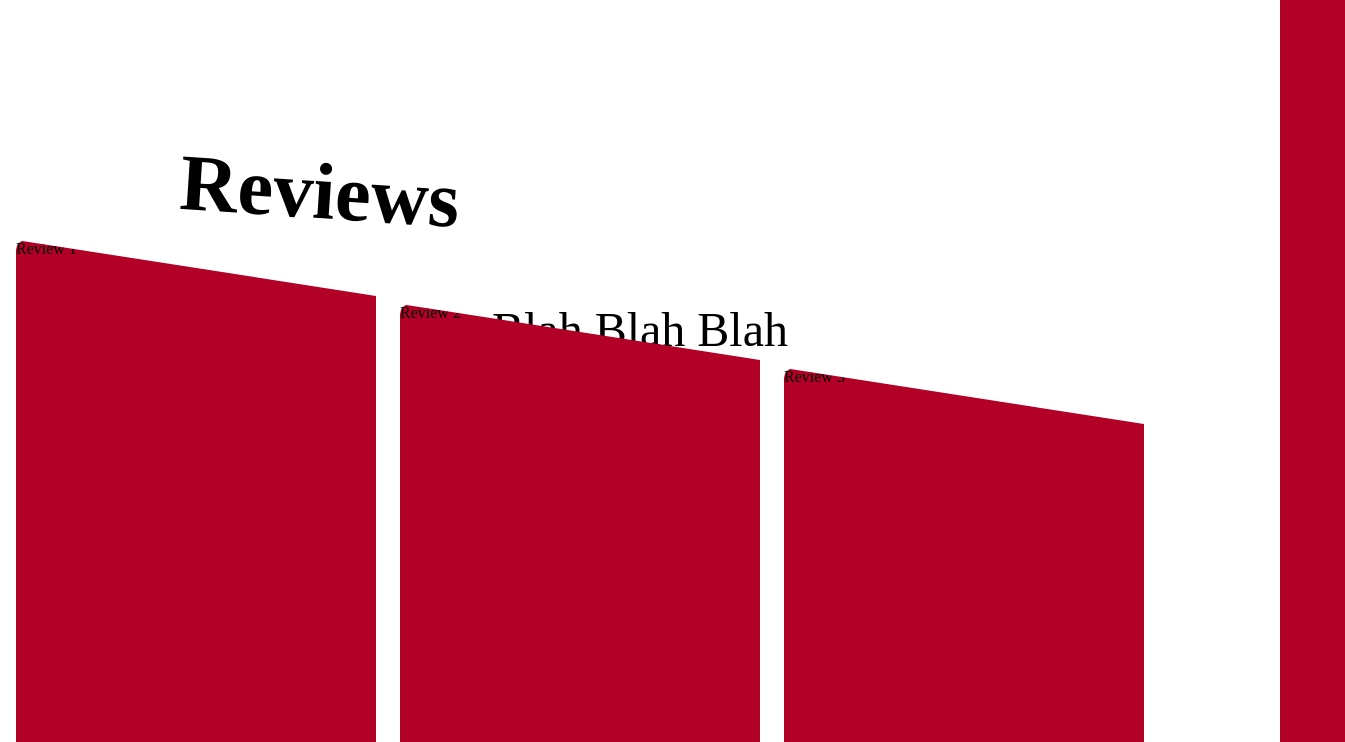
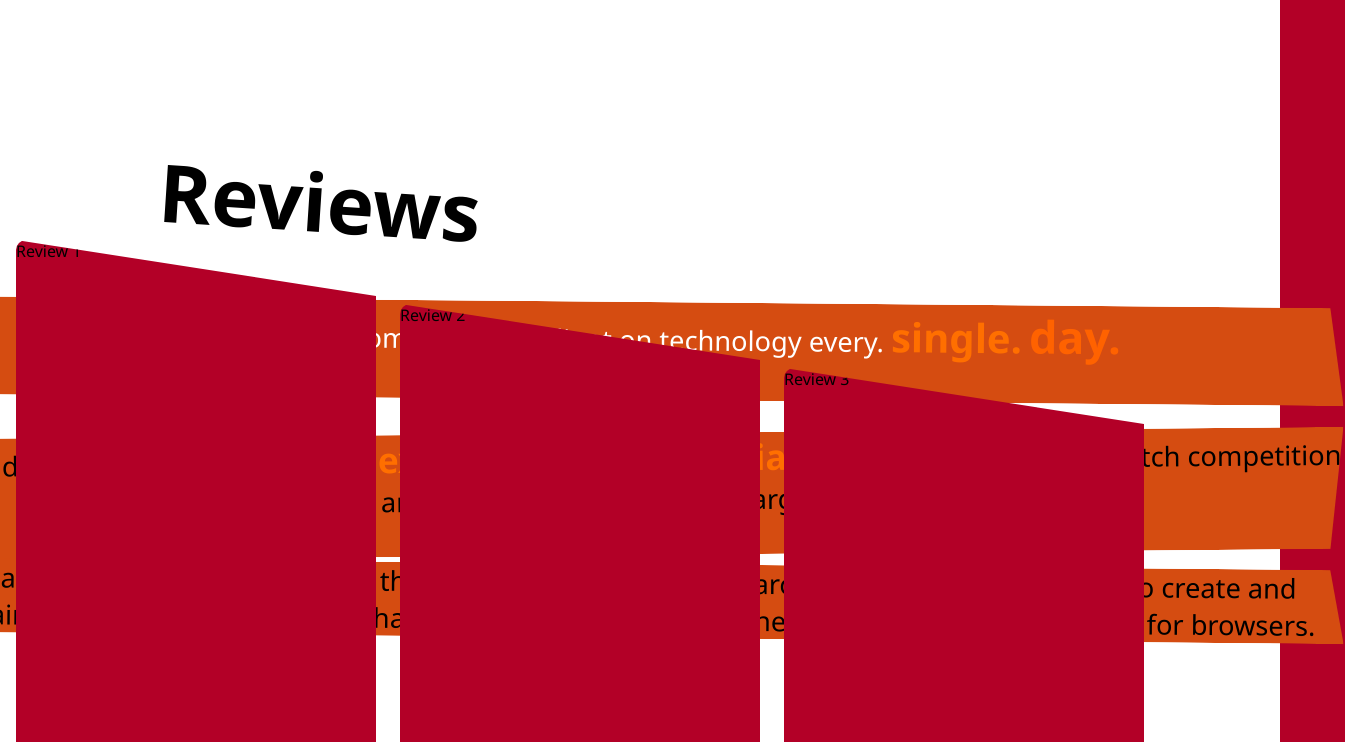
Before and after one commit to RareDestroyer8/Rare-Studio, a plain HTML site: page index.html in a window 1280 px wide. Shown: the part 2000-2742 px from the top of the page, 1345 px wide, since content can reach past the window. Drawn offline with Linux system fonts and the light colour scheme.

Commit message:
big change

```diff
--- a/About/about.css
+++ b/About/about.css
@@ -48,6 +48,40 @@
   }
 
   #servicesText {
+    position: absolute;
+    color: rgb(0, 0, 0);
+    top: 200%;
+    left: 50%;
+    transform: translate(-50%);
+    font-size: 3rem;
+    text-align: center;
+    margin-top: 100px;
+    width: 80%;
+  }
+
+    #servicesTextOne {
+    position: absolute;
+    color: rgb(0, 0, 0);
+    top: 200%;
+    left: 50%;
+    transform: translate(-50%);
+    font-size: 3rem;
+    text-align: center;
+    margin-top: 100px;
+    width: 80%;
+  }
+      #servicesTextTwo {
+    position: absolute;
+    color: rgb(0, 0, 0);
+    top: 200%;
+    left: 50%;
+    transform: translate(-50%);
+    font-size: 3rem;
+    text-align: center;
+    margin-top: 100px;
+    width: 80%;
+  }
+      #servicesTextThree {
     position: absolute;
     color: rgb(0, 0, 0);
     top: 200%;
@@ -113,7 +147,7 @@
     top: 30%;
     left: 50%;
     transform: translate(-50%);
-    font-size: 6rem;
+    font-size: 5rem;
     text-align: center;
     margin: 0;
   }
@@ -124,10 +158,53 @@
     top: 200%;
     left: 50%;
     transform: translate(-50%);
-    font-size: 3rem;
+    font-size: 1.7rem;
     text-align: center;
     margin: 0;
     width: 80%;
+  }
+
+  #servicesTextOne {
+    position: absolute;
+    color: rgb(255, 255, 255);
+    top: 200%;
+    left: 50%;
+    transform: translate(-50%) rotateZ(0.5deg);
+    font-size: 1.7rem;
+    text-align: center;
+    margin: 0;
+    width: 110%;
+    background-color: #d54c11;
+clip-path: polygon(0 0, 99% 0, 100% 100%, 1% 100%);
+
+  }
+    #servicesTextTwo {
+    position: absolute;
+    color: rgb(0, 0, 0);
+    top: 220%;
+    left: 50%;
+    transform: translate(-50%) rotateZ(-0.5deg);
+    font-size: 1.7rem;
+    text-align: center;
+    margin: 0;
+    width: 110%;
+    background-color: #d54c11;
+clip-path: polygon(1% 0, 100% 0, 99% 100%, 0 100%);
+
+  }
+    #servicesTextThree {
+    position: absolute;
+    color: rgb(0, 0, 0);
+    top: 240%;
+    left: 50%;
+    transform: translate(-50%) rotateZ(0.5deg);
+    font-size: 1.7rem;
+    text-align: center;
+    margin: 0;
+    width: 110%;
+    background-color: #d54c11;
+    clip-path: polygon(0 0, 99% 0, 100% 100%, 1% 100%);
+
   }
 
   #whyUs {
--- a/Global/global.css
+++ b/Global/global.css
@@ -1,22 +1,29 @@
 html {
   margin: 0;
 
-  background-color: #B30027;
+  background-color: #b30027;
 }
+
 body {
   -ms-overflow-style: none;
+  overflow-y: hidden;
+
+
+  font-family: "Segoe UI", Tahoma, Geneva, Verdana, sans-serif;
 }
-@supports(padding:max(0px)) {
-    body, header, footer, .NSBheader {
+@supports (padding: max(0px)) {
+  body,
+  header,
+  footer,
+  .NSBheader {
     padding-left: min(0vmin, env(safe-area-inset-left));
     padding-right: min(0vmin, env(safe-area-inset-right));
   }
 }
 
-
-html, body{
+html,
+body {
   overflow-x: hidden;
-
 }
 
 ::-webkit-scrollbar {
@@ -34,12 +41,13 @@ html, body{
   visibility: hidden;
 }
 
-#whiteBackground{
+#whiteBackground {
   position: absolute;
-    top: 0px;
+  top: 70%;
   left: 0px;
   width: 100%;
   height: 300rem;
   background-color: rgb(255, 255, 255);
   z-index: -15;
+  margin: 0;
 }
--- a/Global/main.js
+++ b/Global/main.js
@@ -1,6 +1,8 @@
 let title = document.getElementById("header");
 let servicesHeader = document.querySelector("#servicesHeader");
-let servicesText = document.querySelector("#servicesText");
+let servicesTextOne = document.getElementById("servicesTextOne");
+let servicesTextTwo = document.getElementById("servicesTextTwo");
+let servicesTextThree = document.getElementById("servicesTextThree");
 
 let whyUsHeader = document.querySelector("#whyUsHeader");
 let whyUsText = document.querySelector("#whyUsText");
@@ -13,7 +15,8 @@ var mobileNavButton = document.querySelector("#mobileNavButton");
 var mobileNavButtonIcon = document.querySelector("#mobileNavButtonIcon");
 
 var mobileNavigator = true;
-
+console.log(servicesTextOne.innerHTML);
+console.log(servicesTextOne.style.left);
 if (window.matchMedia("(min-width: 64rem)").matches) {
   moveNavElements();
 } else {
@@ -30,34 +33,73 @@ addEventListener("scroll", (e) => {
   }
   if (window.matchMedia("(min-width: 64rem)").matches) {
     moveNavElements();
-
   }
 
+  //
   console.log(window.scrollY);
   title.style.marginTop = window.scrollY * 1.2 + "px";
+  //
+  //
   if (window.scrollY < 515) {
+    // <515
     servicesHeader.style.marginTop = window.scrollY * 1.2 + "px";
-    if (window.scrollY > 380) {
-      if (window.matchMedia("(min-width: 64rem)").matches) {
-        servicesText.style.marginTop = (window.scrollY - 380) * -3 + "px";
-      } else {
-        servicesText.style.marginTop = (window.scrollY - 380) * -3 + 90 + "px";
+    //
+    if (
+      window.scrollY > 380 && // >380 Desktop
+      window.matchMedia("(min-width: 64rem)").matches
+    ) {
+      //
+      servicesTextOne.style.marginTop = (window.scrollY - 380) * -3 + "px";
+      servicesTextOne.style.left = 565 - window.scrollY + "%";
+
+      servicesTextTwo.style.marginTop = (window.scrollY - 380) * -3 + "px";
+      servicesTextTwo.style.left = -465 + window.scrollY + "%";
+
+      servicesTextThree.style.marginTop = (window.scrollY - 380) * -3 + "px";
+      servicesTextThree.style.left = 565 - window.scrollY + "%";
+      //
+    } else if (window.scrollY > 380) {
+      // >380 Mobile
+      servicesTextOne.style.marginTop = (window.scrollY - 380) * -3 + 90 + "px";
+      servicesTextTwo.style.marginTop = (window.scrollY - 380) * -3 + 90 + "px";
+      servicesTextThree.style.marginTop =
+        (window.scrollY - 380) * -3 + 90 + "px";
     }
+    //
+    //
+    //
+    if (
+      window.scrollY < 50 && // <50 Desktop
+      window.matchMedia("(min-width: 64rem)").matches
+    ) {
+      servicesTextOne.style.marginTop = (50 - 380) * -3 + "px";
+      servicesTextTwo.style.marginTop = (50 - 380) * -3 + "px";
+      servicesTextThree.style.marginTop = (50 - 380) * -3 + "px";
+      //
+    } else if (window.scrollY < 50) {
+      // >50 Mobile
+      servicesTextOne.style.marginTop = (50 - 380) * -3 + 90 + "px";
+      servicesTextTwo.style.marginTop = (50 - 380) * -3 + 90 + "px";
+      servicesTextThree.style.marginTop = (50 - 380) * -3 + 90 + "px";
     }
-    if (window.scrollY < 50) {
-      if (window.matchMedia("(min-width: 64rem)").matches) {
-        servicesText.style.marginTop = (50 - 380) * -3 + "px";
-      } else {
-        servicesText.style.marginTop = (50 - 380) * -3 + 90 + "px";
-      }
-    }
-  } else {
+    //
+    //
+    //
+  } // >515
+  else {
     servicesHeader.style.marginTop = 515 * 1.2 + "px";
+    servicesTextOne.style.left = 565 - 515 + "%";
+    servicesTextTwo.style.left = 565 - 515 + "%";
+    servicesTextThree.style.left = 565 - 515 + "%";
 
     if (window.matchMedia("(min-width: 64rem)").matches) {
-      servicesText.style.marginTop = (515 - 380) * -3 + "px";
+      servicesTextOne.style.marginTop = (515 - 380) * -3 + "px";
+      servicesTextTwo.style.marginTop = (515 - 380) * -3 + "px";
+      servicesTextThree.style.marginTop = (515 - 380) * -3 + "px";
     } else {
-      servicesText.style.marginTop = (515 - 380) * -3 + 90 + "px";
+      servicesTextOne.style.marginTop = (515 - 380) * -3 + 90 + "px";
+      servicesTextTwo.style.marginTop = (515 - 380) * -3 + 90 + "px";
+      servicesTextThree.style.marginTop = (515 - 380) * -3 + 90 + "px";
     }
   }
 });
--- a/Global/navigation.css
+++ b/Global/navigation.css
@@ -24,6 +24,8 @@
      0    2px 0 #c5002b,
     -2px  2px 0 #c5002b,
     -2px  0   0 #c5002b;
+
+    text-decoration: none;
 }
 
 .mobileNavButtonShow {
--- a/index.html
+++ b/index.html
@@ -2,18 +2,25 @@
 <html lang="en">
   <head>
     <meta charset="UTF-8" />
-    <meta name="viewport" content="width=device-width, initial-scale=1.0", viewport-fit="cover" />
-    <meta name="theme-color" content="#980013"/>
+    <meta
+      name="viewport"
+      content="width=device-width, initial-scale=1.0"
+      ,
+      viewport-fit="cover"
+    />
+    <meta name="theme-color" content="#980013" />
     <title>Rare Studios</title>
 
-     <meta name="description" content="Website Creation Services">
-  <meta name="keywords" content="HTML, CSS, JavaScript, website, business, small business, web, web development.">
+    <meta name="description" content="Website Creation Services" />
+    <meta
+      name="keywords"
+      content="HTML, CSS, JavaScript, website, business, small business, web, web development."
+    />
 
     <link rel="stylesheet" href="/Global/global.css" />
     <link rel="stylesheet" href="/Global/navigation.css" />
     <link rel="stylesheet" href="/About/about.css" />
     <link rel="stylesheet" href="/Global/header.css" />
-
   </head>
   <body>
     <div id="redBannerBackground">
@@ -24,9 +31,13 @@
     </div>
 
     <section id="navigationBar">
-      <div id="about" class="navElement">About</div>
-      <a href="/Pricing/pricing.html" id="pricing" class="navElement">lgrving</a>
-      <a href="/Contact/contact.html" id="contact" class="navElement">Contact</a>
+      <a href="/index.html" id="about" class="navElement">About</a>
+      <a href="/Pricing/pricing.html" id="pricing" class="navElement"
+        >lgrving</a
+      >
+      <a href="/Contact/contact.html" id="contact" class="navElement"
+        >Contact</a
+      >
     </section>
 
     <div id="mobileNavButton" onclick="mobileMenu()">
@@ -37,8 +48,47 @@
     <div id="whiteBackground"></div>
 
     <section id="services">
-  <h2 id="servicesHeader">Services</h2>
-  <p id="servicesText">Blah Blah Blah</p>
+      <h2 id="servicesHeader" style="color: #0b0b0b">Success Awaits</h2>
+      <div id="servicesTextOne">
+        <span style="font-size: 1.7rem">
+          The world is becoming more reliant on technology
+          <span
+            style="
+              @media all and (min-width: 64rem) {
+                font-weight: bold;
+                font-size: 2.2rem;
+                color: #ff8000;
+              }
+            "
+            >every.</span
+          >
+          <span style="font-weight: bold; font-size: 2.5rem; color: #ff6f00"
+            >single.</span
+          >
+          <span style="font-weight: bold; font-size: 2.8rem; color: #ff6200"
+            >day.</span
+          ></span
+        ><br /><br />
+      </div>
+
+      <div id="servicesTextTwo">
+        Web development has become an
+        <span style="font-weight: bold; font-size: 2.2rem; color: #ff6f00"
+          >expectation</span
+        >, and a
+        <span style="font-weight: bold; font-size: 2.2rem; color: #ff6f00"
+          >crucial key</span
+        >
+        for businesses to match competition and target clients at a much larger
+        scale. <br />
+        <br />
+      </div>
+
+      <div id="servicesTextThree">
+        Rare Studios stands to enforce the succession of businesses around the
+        globe by offering to create and maintain magnificent websites that are
+        not only charming to the eye, but fast and optimized for browsers.
+      </div>
     </section>
 
     <section id="whyUs">
@@ -51,7 +101,6 @@
       <div id="reviewOne" class="reviews">Review 1</div>
       <div id="reviewTwo" class="reviews">Review 2</div>
       <div id="reviewThree" class="reviews">Review 3</div>
-
     </section>
 
     <script src="/Global/main.js"></script>
```
Lines whose indentation alone changed are shown as unchanged.
